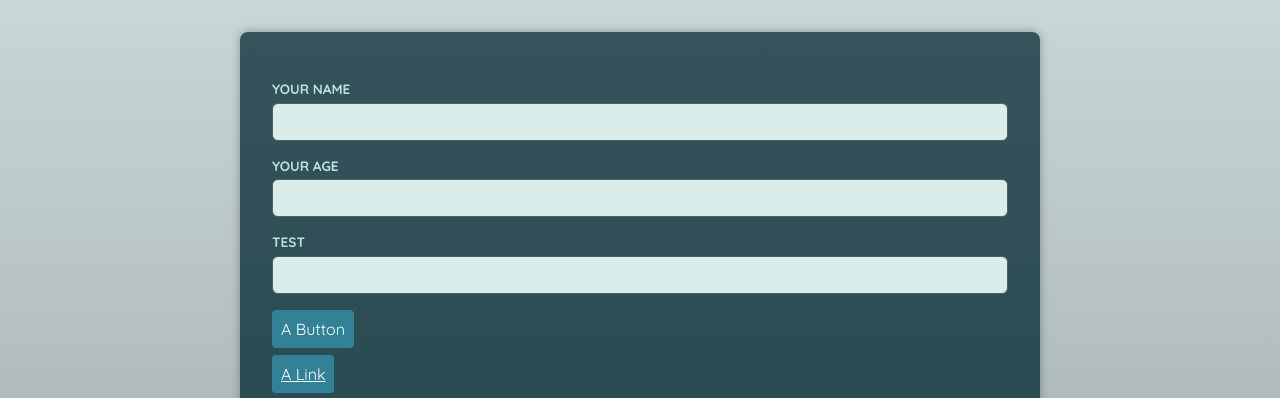
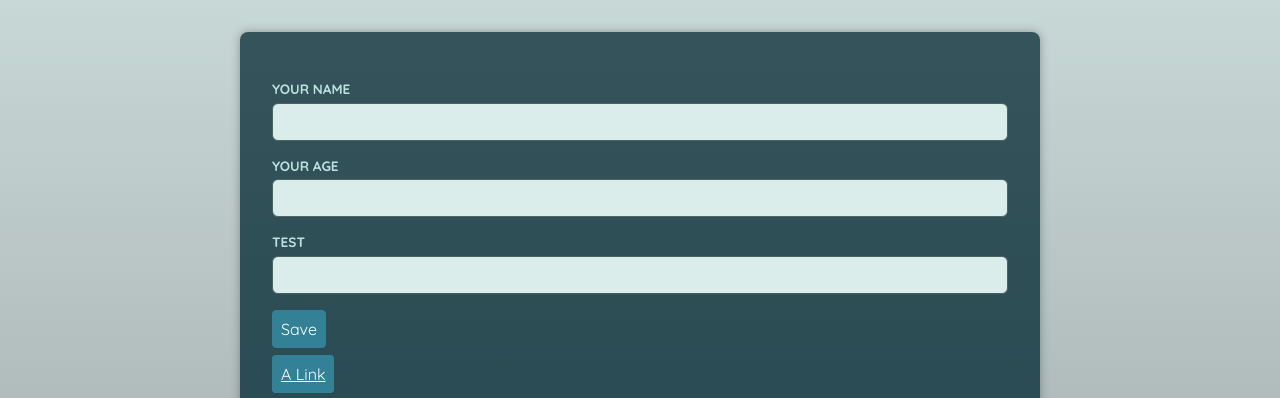
Before and after one commit to Revoj-a/React-TS-Project, a React (Vite) app: page / in a window 1280 px wide. Shown: the top 398 px of the page. Built offline with nearby package versions, Linux system fonts and the light colour scheme; a web font is replaced by a local one.

Commit message:
Build wrapper component

```diff
--- a/src/App.tsx
+++ b/src/App.tsx
@@ -2,17 +2,25 @@ import { useRef } from "react";
 import Button from "./components/Button";
 import Container from "./components/Container";
 import Input from "./components/Input";
+import Form from "./components/Form";
 
 function App() {
+  function handleSave(data: unknown) {
+    const extractedData = data as { name: string; age: string; test: string };
+    console.log(extractedData);
+  }
+
   const input = useRef<HTMLInputElement>(null);
   return (
     <main>
-      <Input id="name" label="Your name" type="text" />
-      <Input id="age" label="Your age" type="number" />
-      <Input label="Test" id="test" ref={input} />
-      <p>
-        <Button>A Button</Button>
-      </p>
+      <Form onSave={handleSave}>
+        <Input id="name" label="Your name" type="text" />
+        <Input id="age" label="Your age" type="number" />
+        <Input label="Test" id="test" ref={input} type="text" />
+        <p>
+          <Button>Save</Button>
+        </p>
+      </Form>
       <p>
         <Button href="https://google.com">A Link</Button>
       </p>
--- /dev/null
+++ b/src/components/Form.tsx
@@ -0,0 +1,22 @@
+import { ComponentPropsWithoutRef, FormEvent } from "react";
+
+type FormProps = ComponentPropsWithoutRef<"form"> & {
+  onSave: (value: unknown) => void;
+};
+
+const Form = ({ onSave, children, ...otherProps }: FormProps) => {
+  function handleSubmit(event: FormEvent<HTMLFormElement>) {
+    event.preventDefault();
+
+    const formData = new FormData(event.currentTarget);
+    const data = Object.fromEntries(formData);
+    onSave(data);
+  }
+  return (
+    <form onSubmit={handleSubmit} {...otherProps}>
+      {children}
+    </form>
+  );
+};
+
+export default Form;
--- a/src/components/Input.tsx
+++ b/src/components/Input.tsx
@@ -12,7 +12,7 @@ const Input = forwardRef<HTMLInputElement, InputProps>(function Input(
   return (
     <p>
       <label htmlFor={id}>{label}</label>
-      <input id={id} {...props} ref={ref} />
+      <input id={id} name={id} {...props} ref={ref} />
     </p>
   );
 });
```
